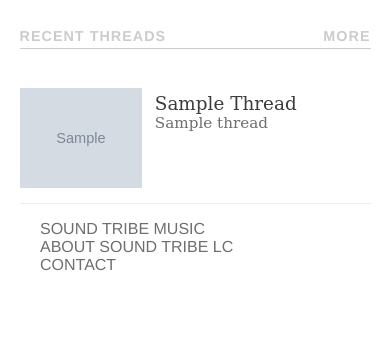
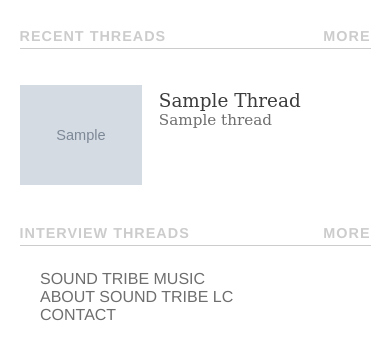
Before and after one commit to suchanlee/Sound-Tribe-LC, a Django app: page / in a window 390 px wide. Shown: the part 61-421 px from the top of the page. Run offline with Django 3.2, Linux system fonts and the light colour scheme; tables that the repository leaves empty hold one stand-in row (values such as "Sample post"); grey boxes marked "Sample" are stand-in pictures; parts of the project's set-up code (start-up, migrations or seed data) failed here and were passed over; some libraries are stand-ins or nearby versions.

Commit message:
added interviews in splash page

```diff
--- a/soundtribe/static/css/main.css
+++ b/soundtribe/static/css/main.css
@@ -1134,8 +1134,8 @@ header #header-menu #menu-social li .share-facebook:hover {
   }
   #home-thread-list li .home-thread-item {
     width: 100%;
-    padding-top: 15px;
-    padding-bottom: 15px;
+    padding-top: 12px;
+    padding-bottom: 12px;
     border-bottom: 1px solid #eee;
   }
   #home-thread-list li .home-thread-item .home-thread-item-image,
@@ -1162,8 +1162,8 @@ header #header-menu #menu-social li .share-facebook:hover {
   #home-thread-list li .home-thread-item .home-thread-item-info h2,
   #home-thread-list li .home-thread-item .home-thread-item-info h3 {
     font-family: "museo-slab", "ff-tisa-web-pro", Constantia, "Lucida Bright", Lucidabright, "Lucida Serif", Lucida, "DejaVu Serif", "Bitstream Vera Serif", "Liberation Serif", Georgia, serif;
-    padding-left: 8px;
-    padding-right: 8px;
+    padding-left: 12px;
+    padding-right: 12px;
   }
   #home-thread-list li .home-thread-item .home-thread-item-info h2 {
     margin-top: 5px;
@@ -1180,6 +1180,9 @@ header #header-menu #menu-social li .share-facebook:hover {
     color: #6e6e6e;
     margin-top: 0px;
     font-size: 0.95em;
+  }
+  #home-thread-list li #home-thread-item-last {
+    border: none;
   }
 }
 /* ADMIN CSS FILES */
--- a/soundtribe/static/css/main.less
+++ b/soundtribe/static/css/main.less
@@ -1202,8 +1202,8 @@ header {
 			list-style-type: none;
 			.home-thread-item {
 				width: 100%;
-				padding-top: 15px;
-				padding-bottom: 15px;
+				padding-top: 12px;
+				padding-bottom: 12px;
 				border-bottom: 1px solid #eee;
 				.home-thread-item-image, .home-thread-item-info {
 					display: inline-block;
@@ -1226,8 +1226,8 @@ header {
 					width: 63%;
 					h2, h3 {
 						font-family: @museo;
-						padding-left: 8px;
-						padding-right: 8px;
+						padding-left: 12px;
+						padding-right: 12px;
 					}
 					h2 {
 						margin-top: 5px;
@@ -1246,6 +1246,9 @@ header {
 						font-size: 0.95em;
 					}
 				}
+			}
+			#home-thread-item-last {
+				border: none;
 			}
 		}
 	}
--- a/soundtribe/templates/threads/public/home.html
+++ b/soundtribe/templates/threads/public/home.html
@@ -12,7 +12,32 @@
 	<ul>
 		{% for t in recents %}
 		<li>
+			{% if forloop.last %}
+			<div class="home-thread-item" id="home-thread-item-last">
+			{% else %}
 			<div class="home-thread-item">
+			{% endif %}
+				<div class="home-thread-item-image" style="background-image:url('{{MEDIA_URL}}{{t.main_image}}');">
+					<a href="/threads/{{t.id}}/{{t.slug}}/"></a>
+				</div>
+				<div class="home-thread-item-info">
+					<h2><a href="/threads/{{t.id}}/{{t.slug}}/">{{t.title|title}}</a></h2>
+					<h3>{{t.subtitle}}</h3>
+				</div>
+			</div>
+		</li>
+		{% endfor %}
+	</ul>
+
+	<h5 class="home-thread-heading">INTERVIEW THREADS <span class="home-thread-heading-more"><a href="/threads/category/interview/">MORE</a></span></h5>
+	<ul>
+		{% for t in interviews %}
+		<li>
+			{% if forloop.last %}
+			<div class="home-thread-item" id="home-thread-item-last">
+			{% else %}
+			<div class="home-thread-item">
+			{% endif %}
 				<div class="home-thread-item-image" style="background-image:url('{{MEDIA_URL}}{{t.main_image}}');">
 					<a href="/threads/{{t.id}}/{{t.slug}}/"></a>
 				</div>
```
